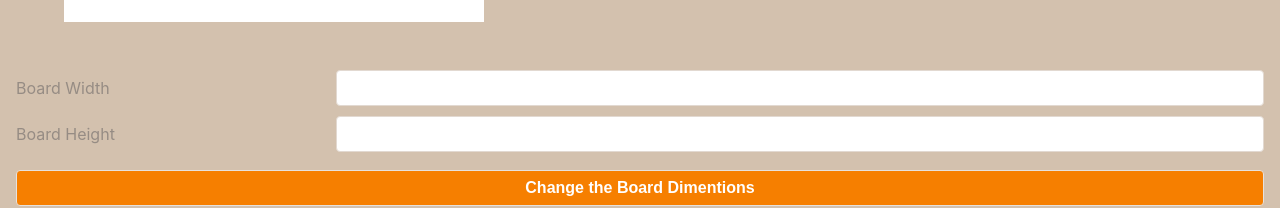
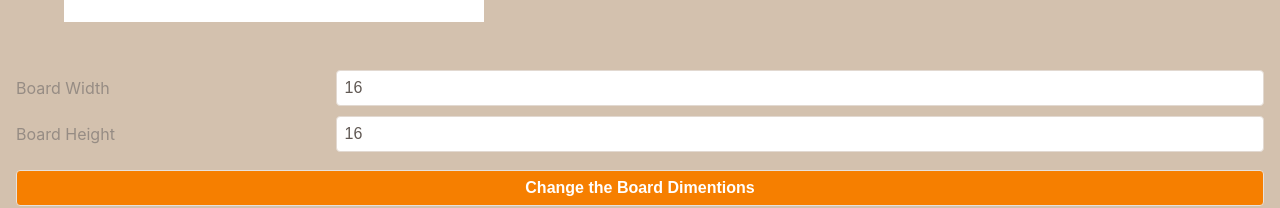
Before and after one commit to anthonyMarra/Project-3, a React (Create React App) app: page / in a window 1280 px wide. Shown: the part 462-670 px from the top of the page. Built offline with nearby package versions, Linux system fonts and the light colour scheme.

Commit message:
debugging user interacting with the grid system

```diff
--- a/src/pages/ColorPicker/ColorPicker.js
+++ b/src/pages/ColorPicker/ColorPicker.js
@@ -1,19 +1,24 @@
+import { useState } from "react"
+
 
 export default function ColorPicker({ setPenColor, setCol, setRow }) {
+    const [newCol, setNewCol] = useState(16)
+    const [newRow, setNewRow] = useState(16)
     function handleColorChange(evt) {
         setPenColor(evt.target.value)
     }
-    function handleColChange(evt) {
-        console.log(evt.target.value)
-        setCol(evt.target.value)
+    function handleColChange(event) {
+        setNewCol(event.target.value)
     }
-    function handleRowChange(evt) {
-        console.log(evt.target.value)
-        setRow(evt.target.value)
+    function handleRowChange(event) {
+        setNewRow(event.target.value)
     }
     function handleGridChange(evt) {
         evt.preventDefault();
-        console.log(evt.target.width)
+        console.log(evt.target.width.value)
+        console.log(newCol)
+        setCol(newCol)
+        setRow(newRow)
 
     }
     return (
@@ -21,9 +26,9 @@ export default function ColorPicker({ setPenColor, setCol, setRow }) {
         <>
             <form onSubmit={handleGridChange}>
                 <label>Board Width</label>
-                <input name="width" />
+                <input name="width" value={newCol} onChange={handleColChange} />
                 <label>Board Height</label>
-                <input name="height" />
+                <input name="height" value={newRow} onChange={handleRowChange} />
                 <button type="submit">Change the Board Dimentions</button>
                 <select onChange={handleColorChange}>
                     <option value="blue">blue</option>
--- a/src/pages/board/board.js
+++ b/src/pages/board/board.js
@@ -27,7 +27,7 @@ export default function Board({ board, penColor, setBoard }) {
                         {row.map(function (color, x) {
                             x = x + 1
                             return (
-                                <div className={`${y + "y"} ${"x" + x + "x"} box ${color}`} onDoubleClick={erase} onMouseOver={paint} onMouseDown={paintSquare}></div>
+                                <div key={`${y + " " + x}`} className={`${y + "y"} ${"x" + x + "x"} box ${color}`} onDoubleClick={erase} onMouseOver={paint} onMouseDown={paintSquare}></div>
                             )
                         })}
                     </div>)
```
Also changed, not shown: src/pages/App/App.jsx (+8 -2 lines), 1 other file (tests, documents, lock files or other folders).
